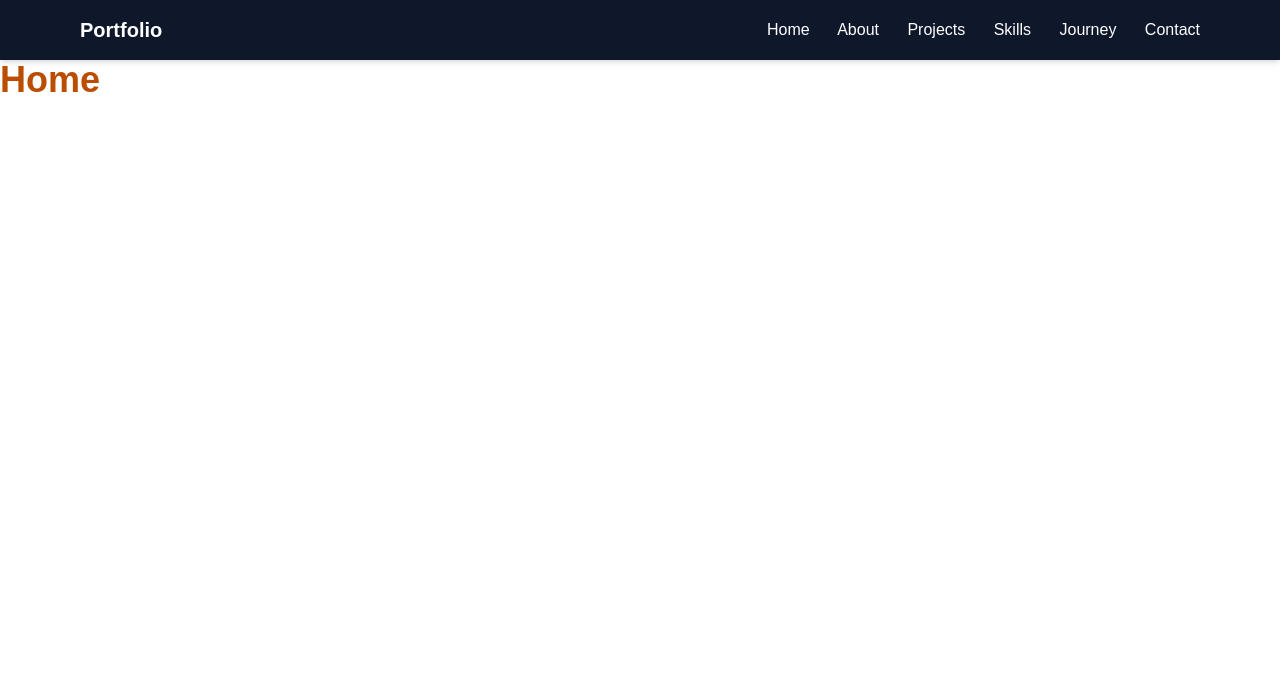
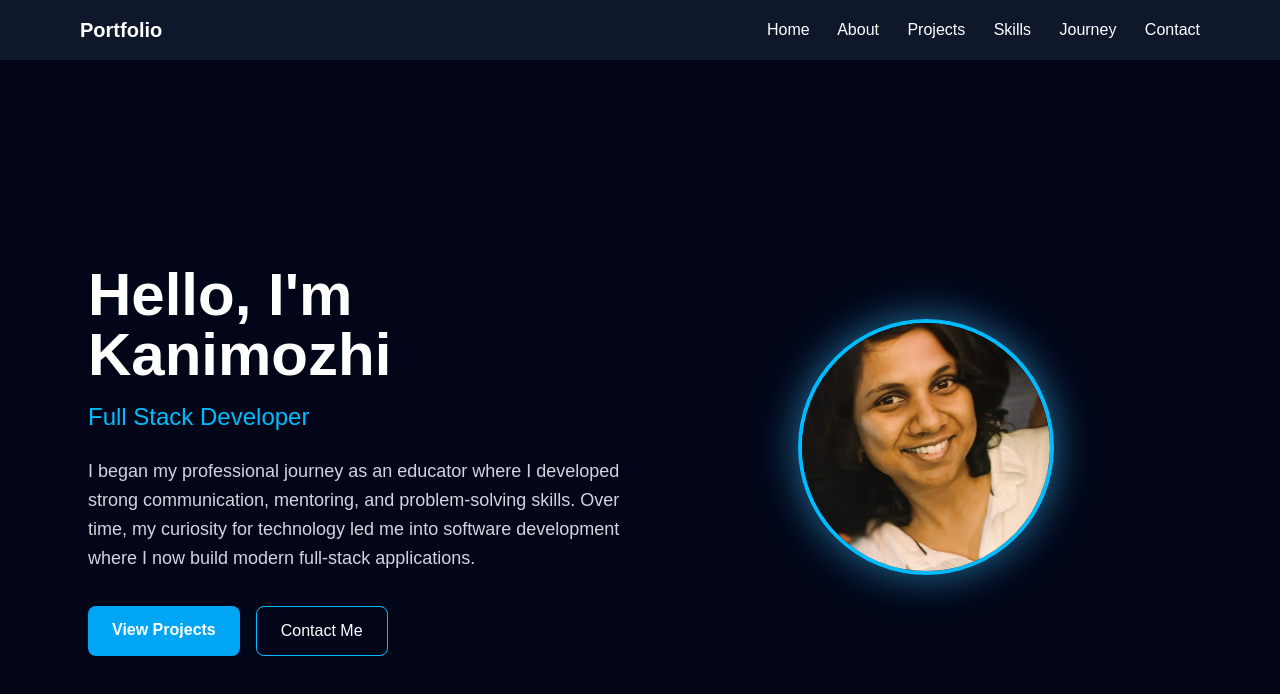
Before and after one commit to kanimozhi-nagarajan/portfolio-fullstack, a React (Vite) app in the folder portfolio-client/: page / in a window 1280 px wide. Shown: the top 694 px of the page. Built offline with nearby package versions, Linux system fonts and the light colour scheme.

Commit message:
Feat: Included Hero component

```diff
--- a/portfolio-client/package.json
+++ b/portfolio-client/package.json
@@ -11,6 +11,7 @@
   },
   "dependencies": {
     "@tailwindcss/vite": "^4.2.1",
+    "framer-motion": "^12.35.2",
     "react": "^19.2.0",
     "react-dom": "^19.2.0",
     "react-router-dom": "^7.13.1",
--- /dev/null
+++ b/portfolio-client/src/components/Hero.jsx
@@ -0,0 +1,84 @@
+import { motion } from "framer-motion";
+import { Link } from "react-router-dom";
+import profile from "../assets/profile.jpg";
+
+function Hero() {
+  return (
+    <section className="min-h-screen bg-slate-950 text-white flex items-center">
+      <div className="max-w-6xl mx-auto px-6 grid md:grid-cols-2 gap-10 items-center">
+        {/* Text Section */}
+
+        <div>
+          <motion.h1
+            initial={{ opacity: 0, y: -40 }}
+            animate={{ opacity: 1, y: 0 }}
+            transition={{ duration: 0.8 }}
+            className="text-4xl md:text-6xl font-bold"
+          >
+            Hello, I'm Kanimozhi
+          </motion.h1>
+
+          <motion.h2
+            initial={{ opacity: 0 }}
+            animate={{ opacity: 1 }}
+            transition={{ delay: 0.4 }}
+            className="text-2xl text-sky-400 mt-4"
+          >
+            Full Stack Developer
+          </motion.h2>
+
+          <motion.p
+            initial={{ opacity: 0 }}
+            animate={{ opacity: 1 }}
+            transition={{ delay: 0.7 }}
+            className="mt-6 max-w-xl text-lg text-gray-300 leading-relaxed"
+          >
+            I began my professional journey as an educator where I developed
+            strong communication, mentoring, and problem-solving skills. Over
+            time, my curiosity for technology led me into software development
+            where I now build modern full-stack applications.
+          </motion.p>
+
+          <motion.div
+            initial={{ opacity: 0 }}
+            animate={{ opacity: 1 }}
+            transition={{ delay: 1 }}
+            className="mt-8 flex flex-wrap gap-4"
+          >
+            <Link
+              to="/projects"
+              className="bg-sky-500 hover:bg-sky-600 px-6 py-3 rounded-lg font-semibold transition"
+            >
+              View Projects
+            </Link>
+
+            <Link
+              to="/contact"
+              className="border border-sky-400 px-6 py-3 rounded-lg hover:bg-sky-500 hover:text-white transition"
+            >
+              Contact Me
+            </Link>
+          </motion.div>
+        </div>
+
+        {/* Profile Image */}
+
+        <div className="flex justify-center">
+          <motion.img
+            src={profile}
+            alt="Profile"
+            className="w-64 h-64 object-cover rounded-full border-4 border-sky-400 shadow-[0_0_40px_rgba(56,189,248,0.6)]"
+            animate={{ y: [0, -15, 0] }}
+            transition={{
+              duration: 4,
+              repeat: Infinity,
+              ease: "easeInOut",
+            }}
+          />
+        </div>
+      </div>
+    </section>
+  );
+}
+
+export default Hero;
--- a/portfolio-client/src/pages/Home.jsx
+++ b/portfolio-client/src/pages/Home.jsx
@@ -1,7 +1,10 @@
+import Hero from "../components/Hero";
+
 function Home() {
   return (
     <div>
-      <h1 className="text-4xl font-bold text-amber-700">Home</h1>
+      {" "}
+      <Hero />{" "}
     </div>
   );
 }
```
Also changed, not shown: portfolio-client/src/assets/profile.jpg (added), 1 other file (tests, documents, lock files or other folders).
